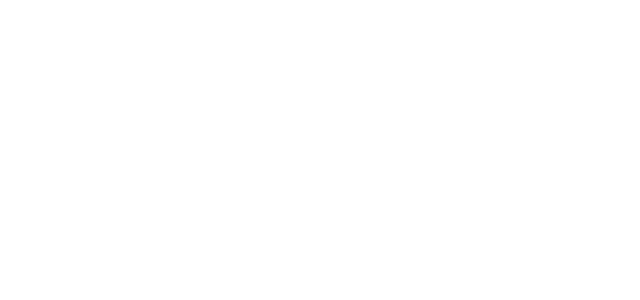
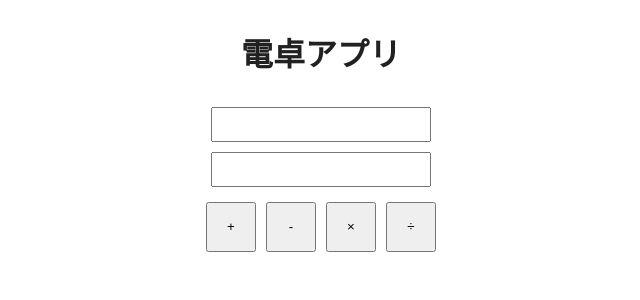
Before and after one commit to degiple/nuxt3-vitest, a Nuxt app: page /calculator in a window 1280 px wide. Before the commit this address had no page. Shown: the top 300 px of the page, without its empty margins (319-959 px from the left). Built offline with nearby package versions, Linux system fonts and the light colour scheme.

Commit message:
add calculator page

```diff
--- /dev/null
+++ b/pages/calculator.vue
@@ -0,0 +1,68 @@
+<template>
+  <div class="calculator">
+    <h1>電卓アプリ</h1>
+    <input type="number" v-model="number1" />
+    <input type="number" v-model="number2" />
+    <div>
+      <button @click="add">+</button>
+      <button @click="subtract">-</button>
+      <button @click="multiply">×</button>
+      <button @click="divide">÷</button>
+    </div>
+    <div v-if="result !== null">結果: {{ result }}</div>
+  </div>
+</template>
+
+<script setup lang="ts">
+import { ref } from 'vue';
+
+const number1 = ref<number | null>(null);
+const number2 = ref<number | null>(null);
+const result = ref<number | null>(null);
+
+const add = () => {
+  if (number1.value !== null && number2.value !== null) {
+    result.value = number1.value + number2.value;
+  }
+};
+
+const subtract = () => {
+  if (number1.value !== null && number2.value !== null) {
+    result.value = number1.value - number2.value;
+  }
+};
+
+const multiply = () => {
+  if (number1.value !== null && number2.value !== null) {
+    result.value = number1.value * number2.value;
+  }
+};
+
+const divide = () => {
+  if (number1.value !== null && number2.value !== null && number2.value !== 0) {
+    result.value = number1.value / number2.value;
+  } else if (number2.value === 0) {
+    alert("0で割ることはできません");
+  }
+};
+</script>
+
+<style scoped>
+.calculator {
+  display: flex;
+  flex-direction: column;
+  align-items: center;
+  gap: 10px;
+}
+
+.calculator input[type="number"] {
+  width: 200px;
+  padding: 8px;
+}
+
+.calculator button {
+  width: 50px;
+  height: 50px;
+  margin: 5px;
+}
+</style>
--- a/pages/index.vue
+++ b/pages/index.vue
@@ -1,8 +1,17 @@
 <template>
   <VContainer>
-    <NuxtLink to="/todo">
-      Todo ページへ
-    </NuxtLink>
+    <v-row>
+      <v-col cols="2">
+        <NuxtLink to="/todo">
+          Todo ページへ
+        </NuxtLink>
+      </v-col>
+      <v-col cols="2">
+        <NuxtLink to="/calculator">
+          Calculator ページへ
+        </NuxtLink>
+      </v-col>
+    </v-row>
     <v-divider />
     <IncButton />
   </VContainer>
```
